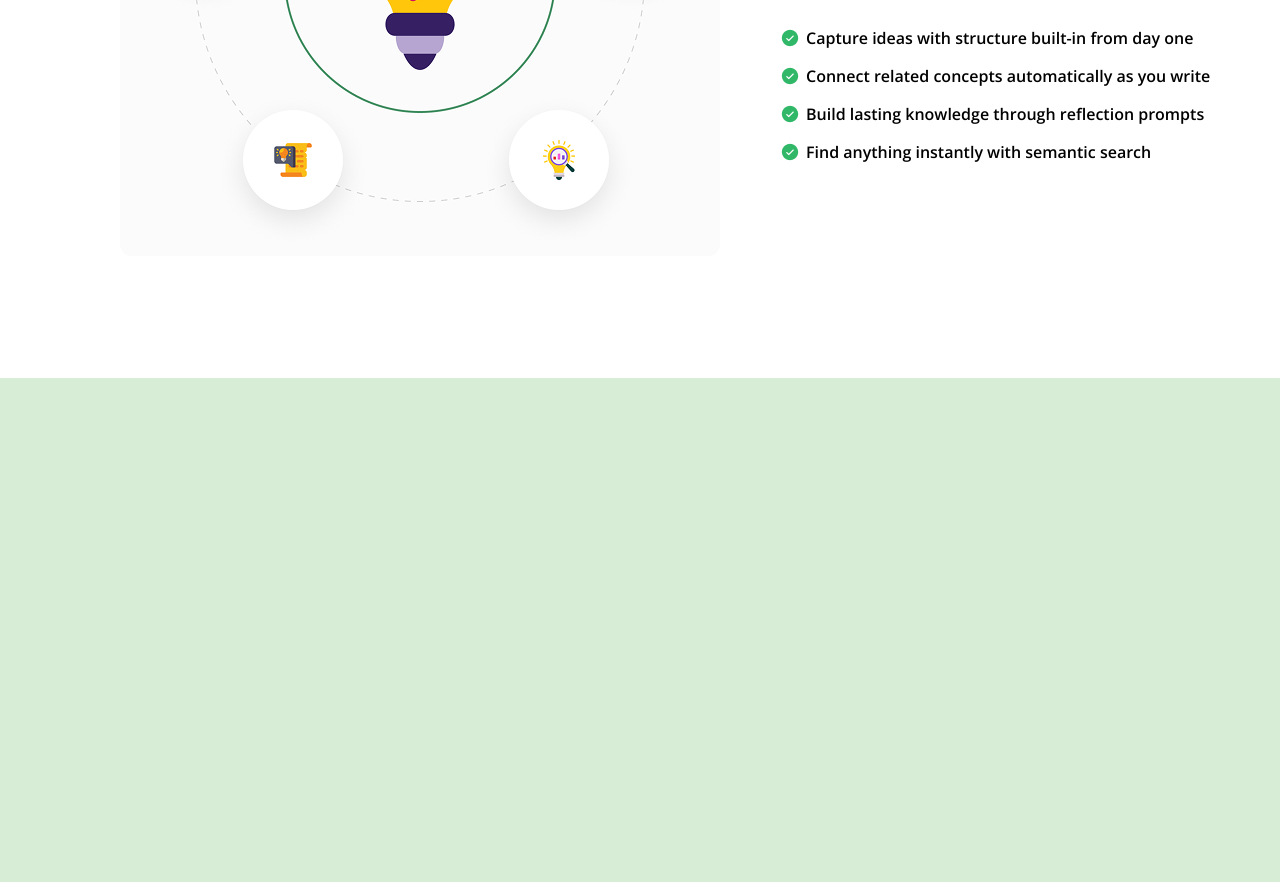
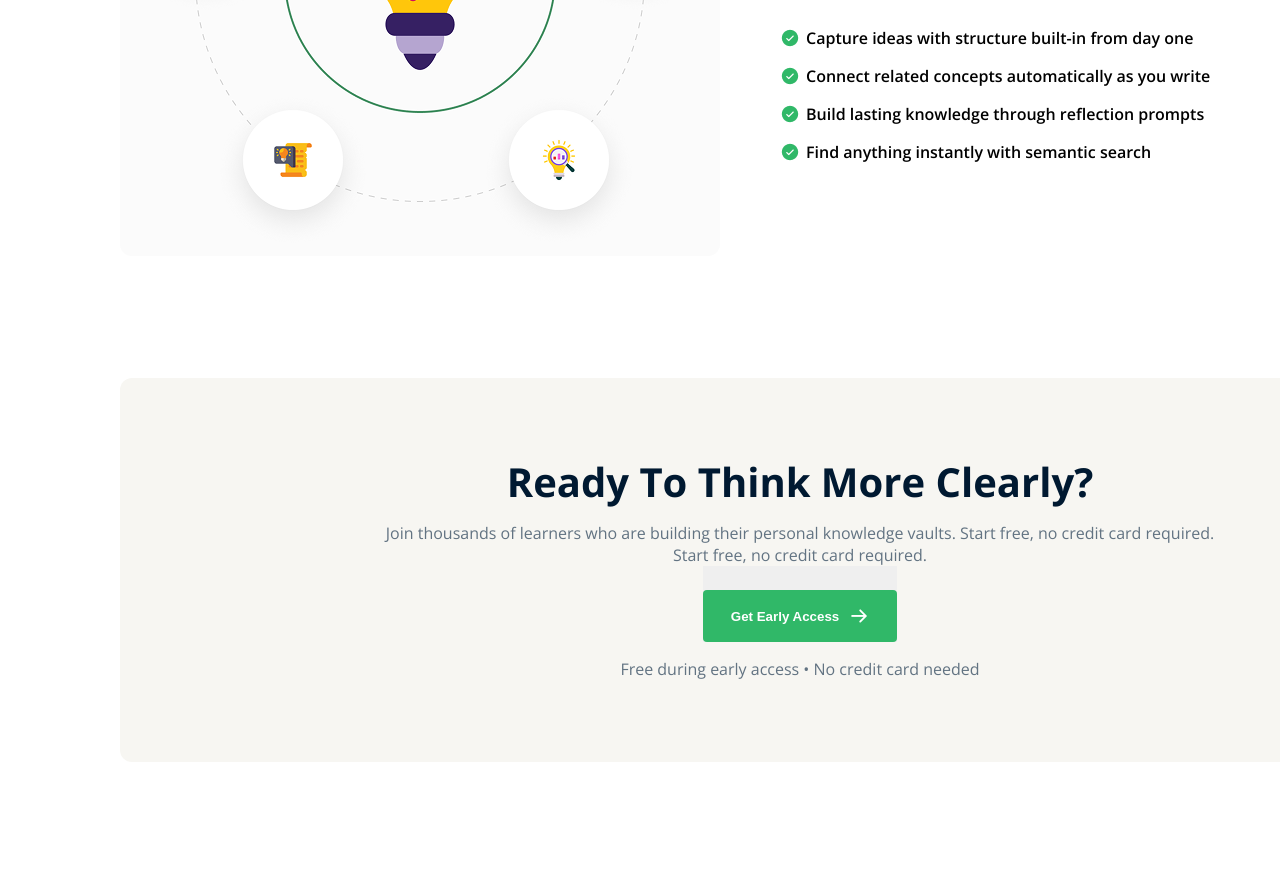
Before and after one commit to Nurul-Amin12/KV_Knowledge-Vault, a plain HTML site: page index.html in a window 1280 px wide. Shown: the part 1737-2619 px from the top of the page. Before the commit the page ends 2115 px from the top, so only its background shows below. Drawn offline with nearby package versions, Linux system fonts and the light colour scheme.

Commit message:
Ready to think - Section

```diff
--- a/Style/style.css
+++ b/Style/style.css
@@ -336,3 +336,53 @@ button {
     align-items: center;
     gap: 6px;
 }
+
+
+/* Ready to Access */
+
+.join {
+    background: rgba(255, 255, 255, 1);
+    width: 1600px;
+    padding: 0px 120px 120px;
+}
+
+.join .joining {
+    /* border: 1px solid; */
+    border-radius: 12px;
+    height: 384px;
+    background-color: rgba(247, 246, 242, 1);
+    padding: 80px 40px;
+    text-align: center;
+}
+
+.ready-access h2 {
+    font-size: 40px;
+    font-weight: 700;
+    line-height: 48px;
+    text-transform: capitalize;
+    color: rgba(0, 25, 49, 1);
+}
+
+.ready-access .pera {
+    padding-top: 16px;
+    color: #627382;
+    font-weight: 400;
+}
+
+.early-button {
+    width: 194px;
+    height: 52px;
+    background-color: #30B868;
+    color: white;
+    line-height: 19px;
+    padding: 12px 16px;
+    margin-top: 24px;
+    border-radius: 4px;
+    font-weight: 600;
+    text-transform:capitalize;
+    display: flex;
+    justify-content: center;
+    align-items: center;
+    gap: 10px;
+
+}
--- a/index.html
+++ b/index.html
@@ -124,9 +124,30 @@
 
             </div>
 
+        </section>
+
+        <section class="join">
+
+            <div class="joining">
+
+                <div class="ready-access">
+
+                    <h2> Ready to think more clearly? </h2>
+
+                    <div class="pera">
+                        <p>Join thousands of learners who are building their personal knowledge vaults. Start free, no credit card required.</p>
+                        <p>Start free, no credit card required.</p>
+                    </div>
+
+                    <button> <div class="early-button"> <p>Get Early Access</p> <img src="./assets/ArrowRight.png" alt="Get Early Access"> </div> </button>
+
+                    <p class="pera"> Free during early access • No credit card needed </p>
+
+                </div>
+
+            </div>
 
         </section>
-
 
     </main>
 
```
